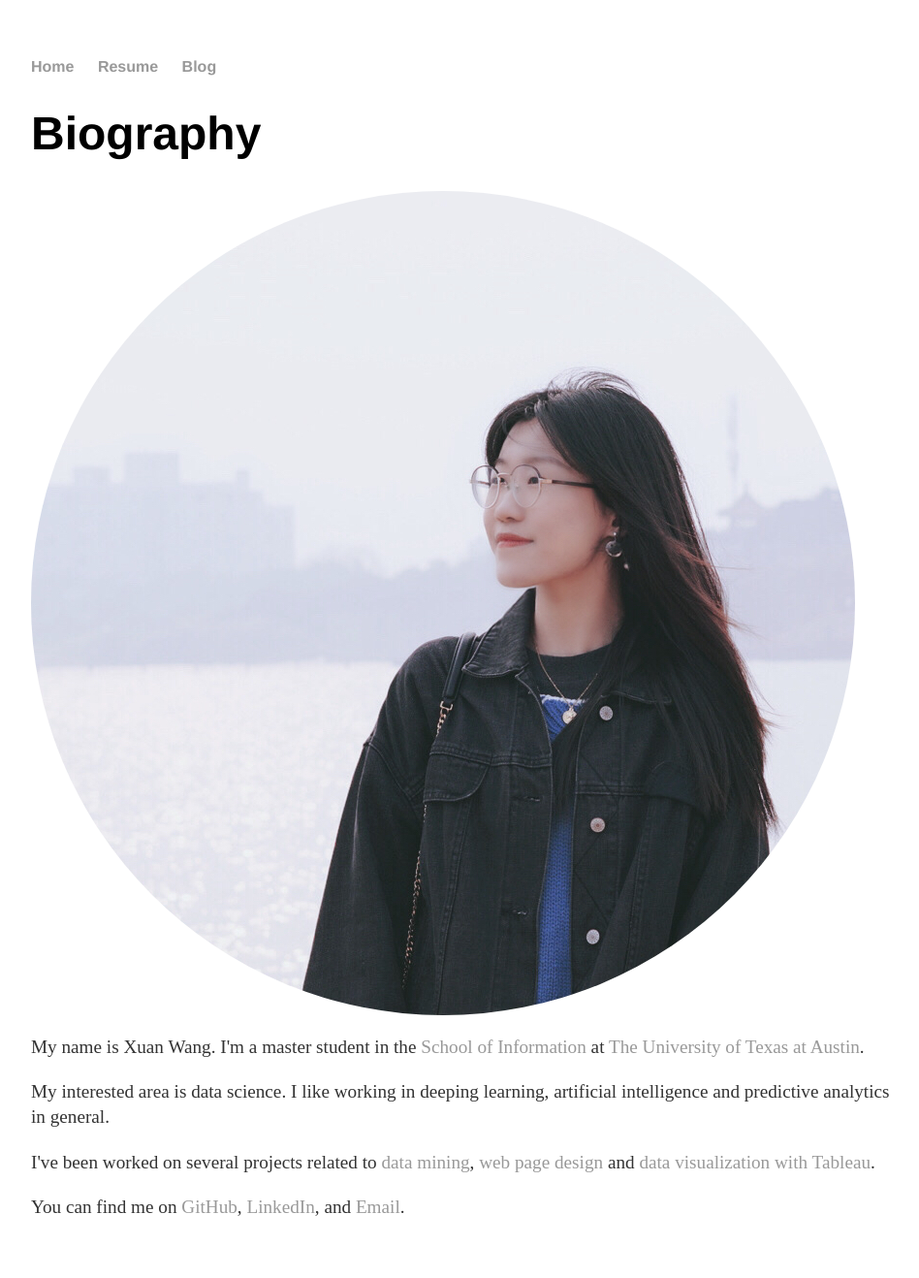
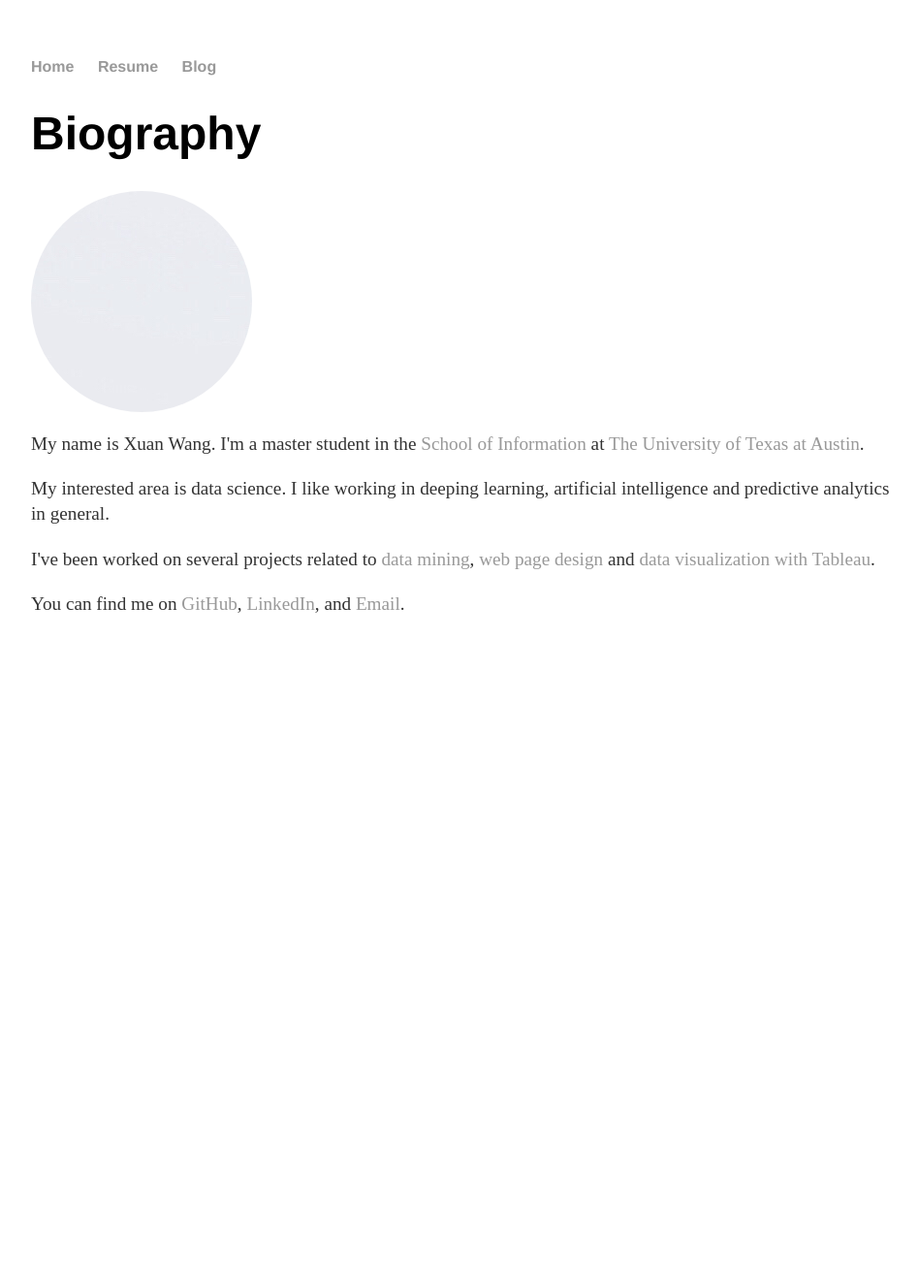
Before and after one commit to xxuanwang-zz/Portfolio, a Jekyll site: the page built from index.html, in a window 1280 px wide. Shown: the whole page at 97% size, without its empty margins (160-1108 px from the left). Built offline with Jekyll 4.4.1, drawn with Linux system fonts in a browser that asks for light colours; after the commit the page ends 900 px from its top, so only the background shows below that.

Commit message:
Update index.html

```diff
--- a/index.html
+++ b/index.html
@@ -7,7 +7,7 @@ title: Xuan Wang
     <h1>Biography</h1>
   </header>
   <section id="about">
-    <div style="width:850px; height:850px; border-radius:50%; overflow:hidden;">
+    <div style="width:228px; height:228px; border-radius:50%; overflow:hidden;">
       <img src="./img/me.jpg"/>
     </div>
     <p>
```
